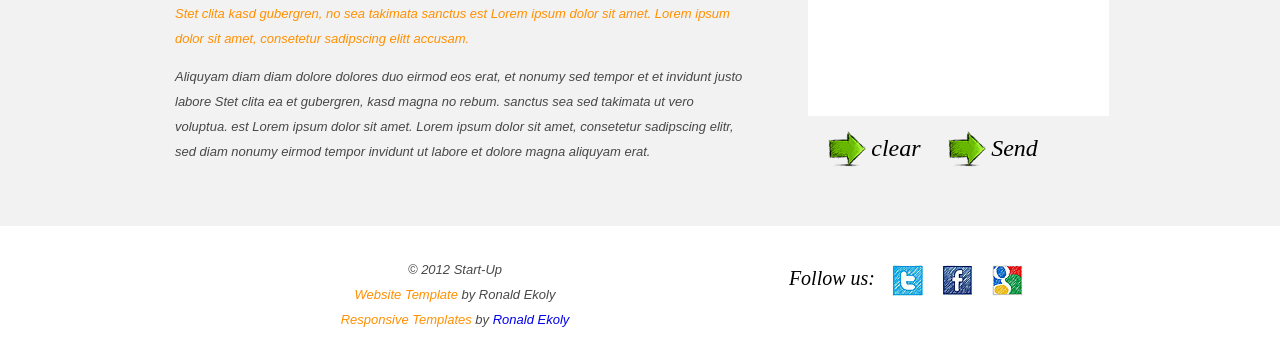
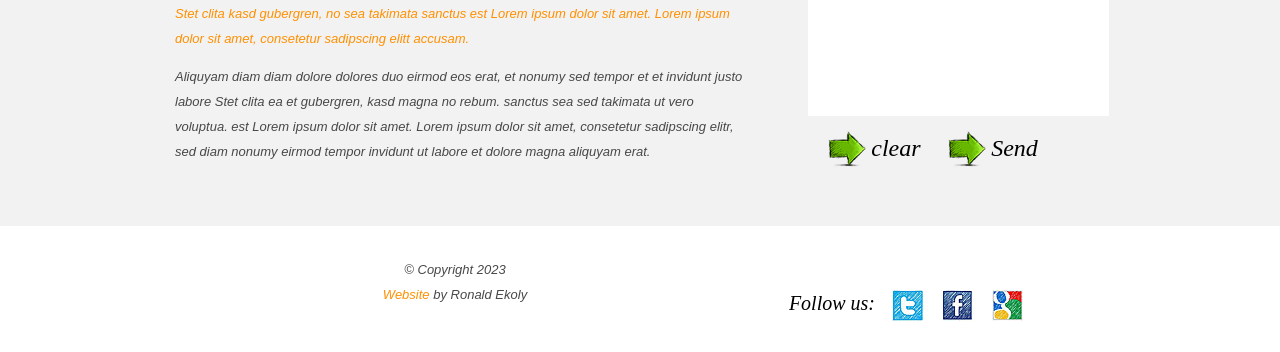
Before and after one commit to ronaldekoly/start-up, a plain HTML site: page contact.html in a window 1280 px wide. Shown: the part 510-862 px from the top of the page. Drawn offline with Linux system fonts and the light colour scheme; a web font is replaced by a local one.

Commit message:
add footer

```diff
--- a/contact.html
+++ b/contact.html
@@ -95,18 +95,23 @@
       <!-------------------- footer ------------------->
 
       <footer>
-        <p>
-          &copy; 2012 Start-Up<br />
-          <a href="#" class="link">Website Template</a> by Ronald Ekoly<br />
-          <a href="#" class="link">Responsive Templates</a> by
-          <a href="#">Ronald Ekoly</a>
-        </p>
+        <p>&copy; Copyright <span id="currentYear"></span></p>
+        <script>
+          var currentDate = new Date();
+          var currentYear = currentDate.getFullYear();
+
+          document.getElementById("currentYear").innerHTML = currentYear;
+        </script>
+        <br />
+        <p><a href="#" class="link">Website</a> by Ronald Ekoly<br /></p>
 
         <div class="social-icons">
           <span>Follow us:</span>
           <a href="http://wwww.twitter.com"><img src="images/icon-1.jpg" /></a>
-          <a href="#"><img src="images/icon-2.jpg" /></a>
-          <a href="#"><img src="images/icon-3.jpg" /></a>
+          <a href="https://web.facebook.com/"
+            ><img src="images/icon-2.jpg"
+          /></a>
+          <a href="https://www.google.com/"><img src="images/icon-3.jpg" /></a>
         </div>
       </footer>
     </main>
```
Also changed, not shown: index.html (+13 -8 lines), products.html (+13 -8 lines), services.html (+13 -8 lines).
